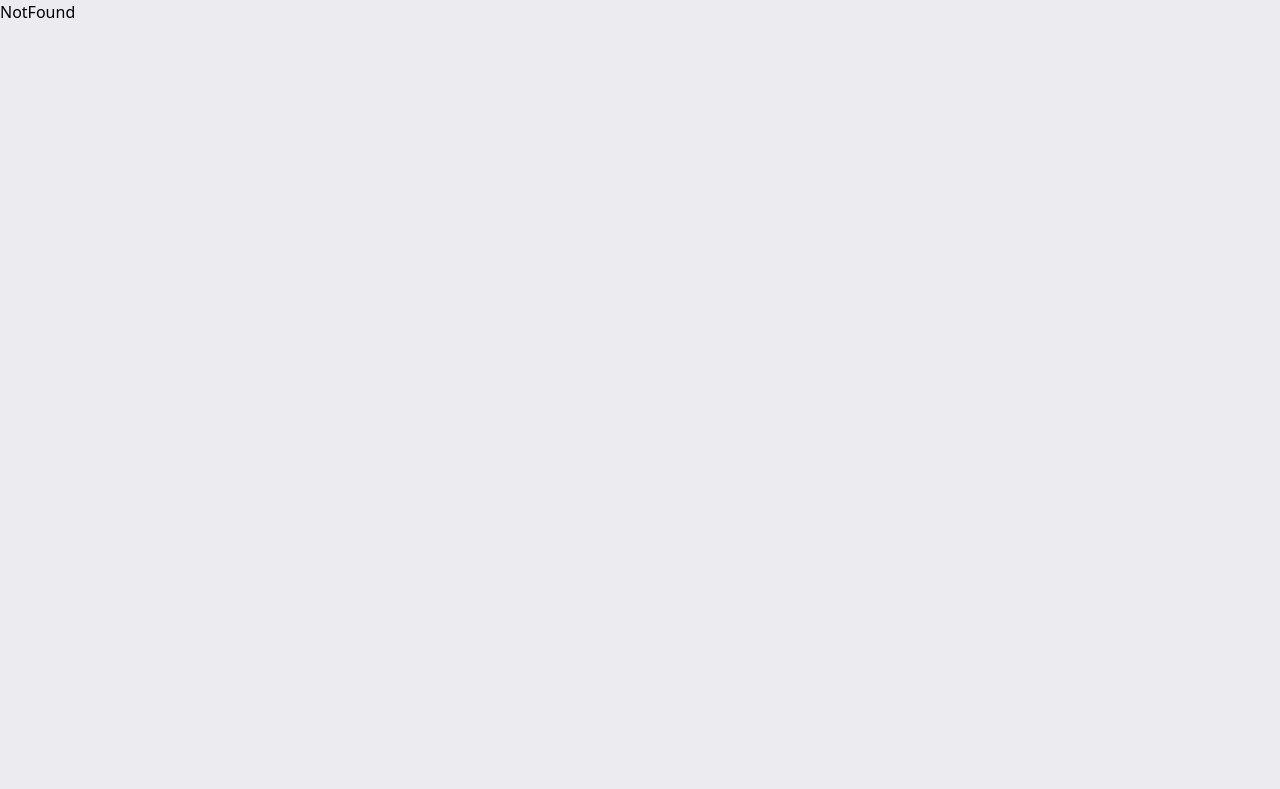
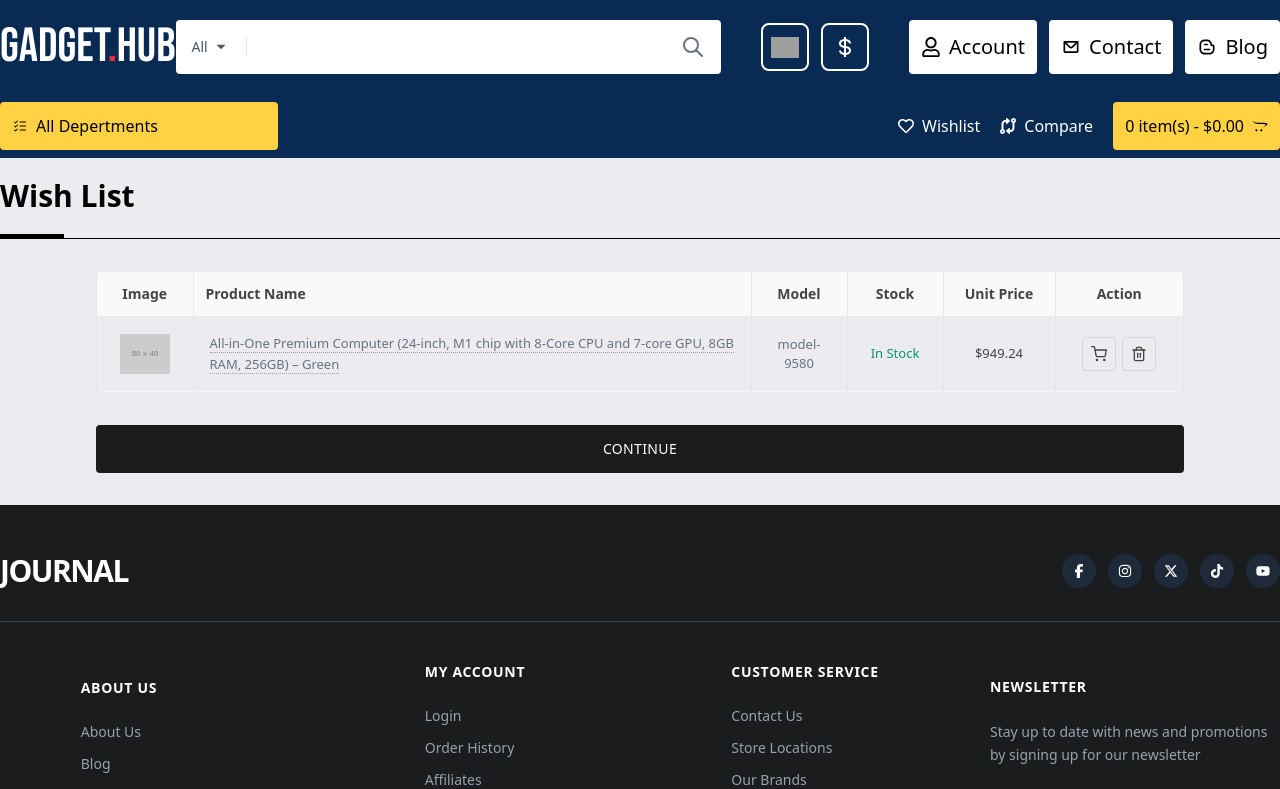
Before and after one commit to Nayem-Uddin-1/GadgetHub, a React (Vite) app: page /wish-list in a window 1280 px wide. Shown: the top 789 px of the page. Built offline with nearby package versions, Linux system fonts and the light colour scheme; grey boxes are pictures that could not be loaded.

Commit message:
complete whislist

```diff
--- a/src/App.jsx
+++ b/src/App.jsx
@@ -7,6 +7,7 @@ import SingleProduct from './components/singleproduct/SingleProduct'
 import NotFound from './pages/NotFound'
 import ShopCart from './components/cart/ShopCart'
 import Signin from './pages/Signin'
+import WishList from './pages/WishList'
 
 function App() {
 
@@ -20,6 +21,7 @@ function App() {
           <Route element={<MianLayouts />} >
             <Route path='/' element={<Home />} />
             <Route path='/cart' element={<ShopCart />} />
+            <Route path='/wish-list' element={<WishList/> } />
             <Route path='/product' element={<SingleProduct />} />
 
           </Route>
--- /dev/null
+++ b/src/pages/WishList.jsx
@@ -0,0 +1,77 @@
+import React from 'react'
+import TitlePage from './TitlePage'
+import Container from '../components/common/Container/Container'
+import { FiShoppingCart, FiTrash2 } from 'react-icons/fi';
+
+function WishList() {
+    return (
+        <section>
+            <TitlePage title={"Wish List"} />
+
+            <Container>
+
+                <div className="max-w-6xl mx-auto p-8 font-sans text-[#444]">
+                    {/* Table Container */}
+                    <div className="border border-gray-200 rounded-sm overflow-hidden">
+                        <table className="w-full border-collapse">
+                            <thead>
+                                <tr className="bg-[#f9f9f9] border-b border-gray-200 text-sm">
+                                    <th className="p-3 border-r border-gray-200 w-24">Image</th>
+                                    <th className="p-3 border-r border-gray-200 text-left">Product Name</th>
+                                    <th className="p-3 border-r border-gray-200 w-24">Model</th>
+                                    <th className="p-3 border-r border-gray-200 w-24">Stock</th>
+                                    <th className="p-3 border-r border-gray-200 w-28">Unit Price</th>
+                                    <th className="p-3 w-32">Action</th>
+                                </tr>
+                            </thead>
+                            <tbody className="text-[13px]">
+                                <tr className="border-b border-gray-100">
+                                    <td className="p-4 border-r border-gray-200 text-center">
+                                        <img
+                                            src="https://via.placeholder.com/50x40"
+                                            alt="Product"
+                                            className="mx-auto"
+                                        />
+                                    </td>
+                                    <td className="p-4 border-r border-gray-200">
+                                        <span className="text-gray-500 border-b border-dotted border-gray-400 leading-relaxed cursor-pointer">
+                                            All-in-One Premium Computer (24-inch, M1 chip with 8-Core CPU and 7-core GPU, 8GB RAM, 256GB) – Green
+                                        </span>
+                                    </td>
+                                    <td className="p-4 border-r border-gray-200 text-center text-gray-500">
+                                        model-9580
+                                    </td>
+                                    <td className="p-4 border-r border-gray-200 text-center text-emerald-600">
+                                        In Stock
+                                    </td>
+                                    <td className="p-4 border-r border-gray-200 text-center font-medium">
+                                        $949.24
+                                    </td>
+                                    <td className="p-4 text-center">
+                                        <div className="flex justify-center gap-1.5">
+                                            <button className="p-2 border border-gray-300 rounded hover:bg-gray-50">
+                                                <FiShoppingCart size={16} />
+                                            </button>
+                                            <button className="p-2 border border-gray-300 rounded hover:bg-gray-50">
+                                                <FiTrash2 size={16} />
+                                            </button>
+                                        </div>
+                                    </td>
+                                </tr>
+                            </tbody>
+                        </table>
+                    </div>
+
+                    {/* Footer Button */}
+                    <button className="w-full mt-8 bg-[#1c1c1c] text-white py-3.5 text-sm font-medium rounded-sm uppercase tracking-wide hover:bg-black transition-all">
+                        Continue
+                    </button>
+                </div>
+
+
+            </Container>
+        </section>
+    )
+}
+
+export default WishList
```
Also changed, not shown: New folder/New Text Document.txt.
